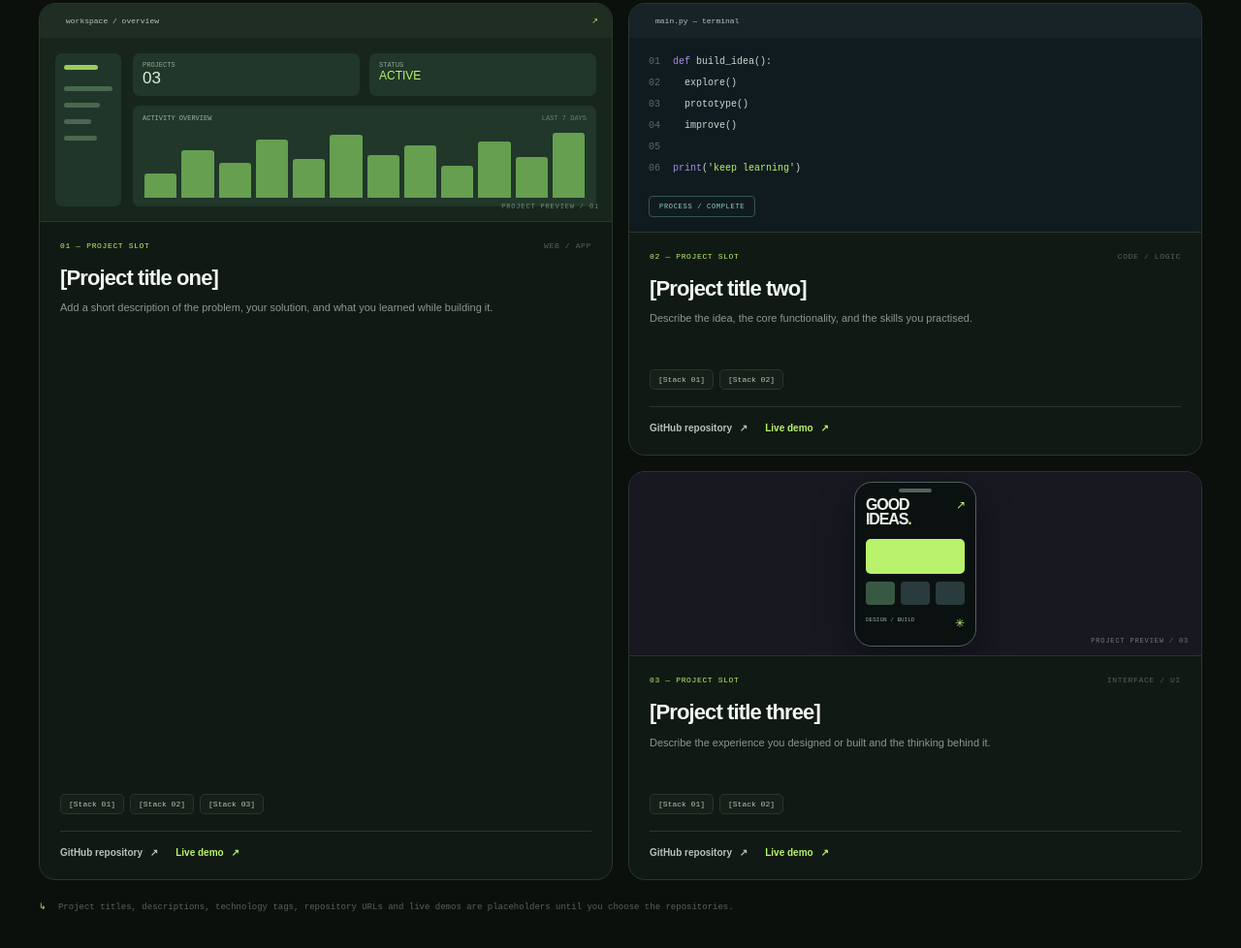
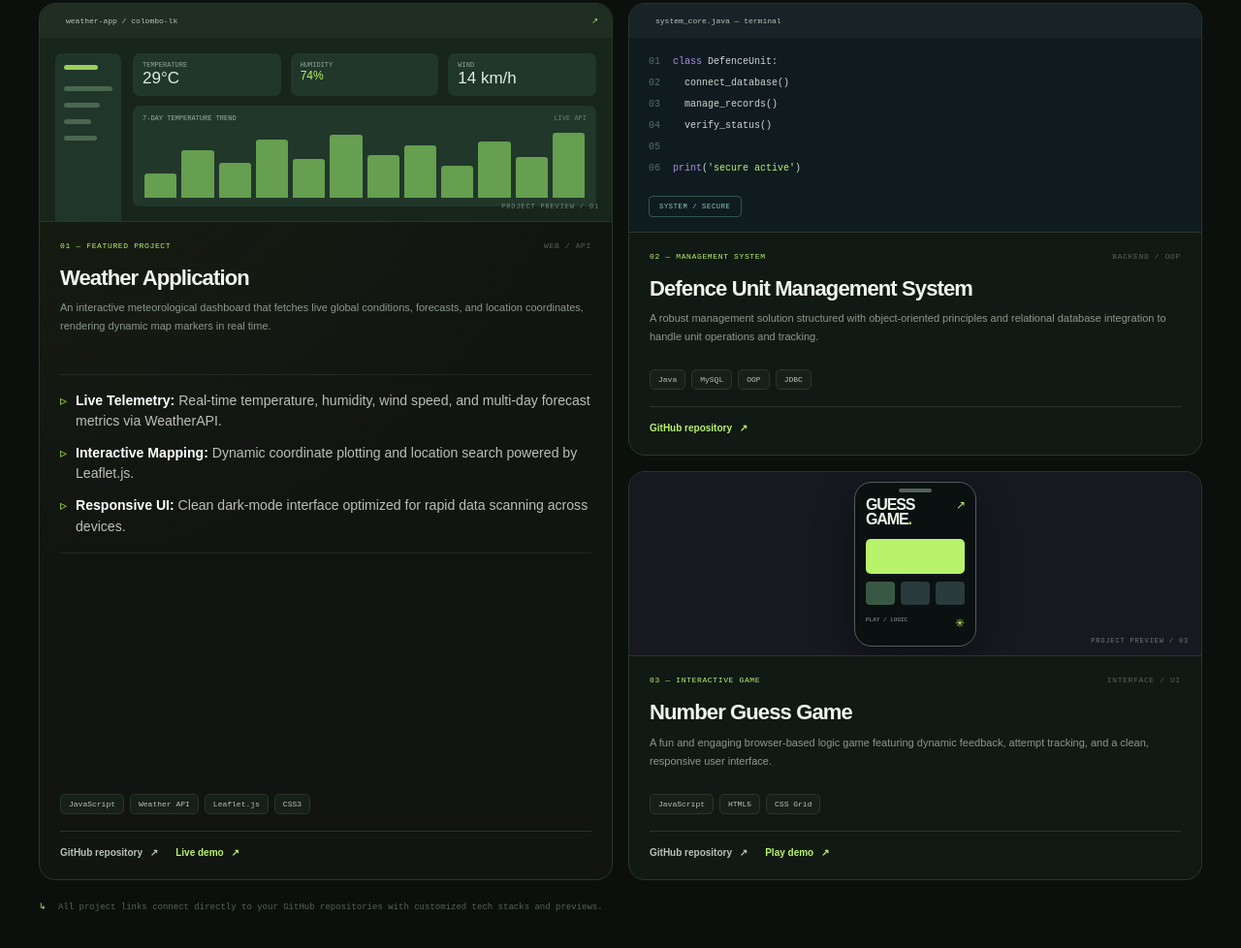
Before and after one commit to Shakya-dspm/Shakya-Pramod-Portfolio, a plain HTML site: page index.html in a window 1280 px wide. Shown: the part 408-1386 px from the top of the page at 97% size. Drawn offline with Linux system fonts and the light colour scheme.

Commit message:
Enhance projects section with new Weather Application details and styling updates

```diff
--- a/assets/css/style.css
+++ b/assets/css/style.css
@@ -296,7 +296,7 @@ h2 {
 
 .preview-stat-row {
   display: grid;
-  grid-template-columns: 1fr 1fr;
+  grid-template-columns: 1fr 1fr 1fr;
   gap: 10px;
 }
 
@@ -617,3 +617,73 @@ h2 {
   color: var(--accent);
   margin-right: 7px;
 }
+
+/* ==========================================================
+   NEW STYLES: Weather Preview Bar & Project Highlights List
+   ========================================================== */
+
+/* Subtle depth and radial glow for the large featured card */
+.project-card-large {
+  background: radial-gradient(circle at top left, rgba(163, 230, 53, 0.06), transparent 55%), var(--card-bg, #111411);
+}
+
+/* Coordinate bar inside the weather dashboard preview */
+.preview-map-bar {
+  display: flex;
+  align-items: center;
+  gap: 8px;
+  margin-top: 10px;
+  padding: 8px 12px;
+  border-radius: 6px;
+  background: rgba(255, 255, 255, 0.03);
+  border: 1px solid rgba(163, 230, 53, 0.15);
+  font-size: 0.7rem;
+  letter-spacing: 0.06em;
+  color: rgba(255, 255, 255, 0.65);
+}
+
+.preview-map-bar .map-pin {
+  width: 7px;
+  height: 7px;
+  border-radius: 50%;
+  background: #a3e635;
+  box-shadow: 0 0 8px #a3e635;
+}
+
+.preview-map-bar .map-badge {
+  margin-left: auto;
+  color: #a3e635;
+  font-weight: 600;
+}
+
+/* Highlights list to fill vertical dead space in tall card layout */
+.project-highlights {
+  list-style: none;
+  padding: 16px 0;
+  margin: 16px 0;
+  border-top: 1px solid rgba(255, 255, 255, 0.08);
+  border-bottom: 1px solid rgba(255, 255, 255, 0.08);
+  display: flex;
+  flex-direction: column;
+  gap: 12px;
+}
+
+.project-highlights li {
+  position: relative;
+  padding-left: 16px;
+  font-size: 0.88rem;
+  line-height: 1.5;
+  color: rgba(255, 255, 255, 0.72);
+}
+
+.project-highlights li::before {
+  content: "▹";
+  position: absolute;
+  left: 0;
+  color: #a3e635;
+}
+
+.project-highlights strong {
+  color: #ffffff;
+  font-weight: 600;
+}
--- a/index.html
+++ b/index.html
@@ -26,104 +26,139 @@
                 </div>
 
                 <div class="project-grid">
+                    <!-- Project 01: Weather Application -->
                     <article class="project-card project-card-large">
-                        <a class="project-preview preview-dashboard" href="https://github.com/Shakya-dspm"
-                            target="_blank" rel="noreferrer" aria-label="Open GitHub profile">
-                            <div class="preview-browser"><span
-                                    class="browser-dots"><i></i><i></i><i></i></span><span>workspace /
-                                    overview</span><span class="preview-window-icon">↗</span></div>
+                        <a class="project-preview preview-dashboard"
+                            href="https://github.com/Shakya-dspm/Weather-Application" target="_blank" rel="noreferrer"
+                            aria-label="Open Weather Application repository">
+                            <div class="preview-browser">
+                                <span class="browser-dots"><i></i><i></i><i></i></span>
+                                <span>weather-app / colombo-lk</span>
+                                <span class="preview-window-icon">↗</span>
+                            </div>
                             <div class="dashboard-preview">
                                 <div class="preview-sidebar"><b></b><i></i><i></i><i></i><i></i></div>
                                 <div class="preview-main">
                                     <div class="preview-stat-row">
-                                        <div><small>PROJECTS</small><strong>03</strong></div>
-                                        <div><small>STATUS</small><strong class="green-word">ACTIVE</strong></div>
+                                        <div><small>TEMPERATURE</small><strong>29°C</strong></div>
+                                        <div><small>HUMIDITY</small><strong class="green-word">74%</strong></div>
+                                        <div><small>WIND</small><strong>14 km/h</strong></div>
                                     </div>
                                     <div class="preview-chart">
-                                        <div class="chart-label">ACTIVITY OVERVIEW <span>LAST 7 DAYS</span></div>
+                                        <div class="chart-label">7-DAY TEMPERATURE TREND <span>LIVE API</span></div>
                                         <div class="chart-bars">
                                             <i></i><i></i><i></i><i></i><i></i><i></i><i></i><i></i><i></i><i></i><i></i><i></i>
                                         </div>
+                                    </div>
+                                    <!-- Added Mini Map / Coordinate Bar -->
+                                    <div class="preview-map-bar">
+                                        <span class="map-pin"></span>
+                                        <span>LAT 6.9271° N, LON 79.8612° E</span>
+                                        <span class="map-badge">LEAFLET MAP</span>
                                     </div>
                                 </div>
                             </div>
                             <span class="preview-caption">PROJECT PREVIEW / 01</span>
                         </a>
+
                         <div class="project-info">
-                            <div class="project-meta"><span>01 — PROJECT SLOT</span><span class="project-type">WEB /
-                                    APP</span></div>
-                            <h3>[Project title one]</h3>
-                            <p>Add a short description of the problem, your solution, and what you learned while
-                                building it.</p>
-                            <div class="project-tags"><span>[Stack 01]</span><span>[Stack 02]</span><span>[Stack
-                                    03]</span></div>
-                            <div class="project-links"><a href="https://github.com/Shakya-dspm" target="_blank"
-                                    rel="noreferrer">GitHub repository <span>↗</span></a><a href="#contact">Live demo
-                                    <span>↗</span></a>
+                            <div class="project-meta"><span>01 — FEATURED PROJECT</span><span class="project-type">WEB /
+                                    API</span></div>
+                            <h3>Weather Application</h3>
+                            <p>An interactive meteorological dashboard that fetches live global conditions, forecasts,
+                                and location coordinates, rendering dynamic map markers in real time.</p>
+
+                            <!-- New Highlights Block to fill vertical dead space -->
+                            <ul class="project-highlights">
+                                <li><strong>Live Telemetry:</strong> Real-time temperature, humidity, wind speed, and
+                                    multi-day forecast metrics via WeatherAPI.</li>
+                                <li><strong>Interactive Mapping:</strong> Dynamic coordinate plotting and location
+                                    search powered by Leaflet.js.</li>
+                                <li><strong>Responsive UI:</strong> Clean dark-mode interface optimized for rapid data
+                                    scanning across devices.</li>
+                            </ul>
+
+                            <div class="project-tags"><span>JavaScript</span><span>Weather
+                                    API</span><span>Leaflet.js</span><span>CSS3</span></div>
+                            <div class="project-links">
+                                <a href="https://github.com/Shakya-dspm/Weather-Application" target="_blank"
+                                    rel="noreferrer">GitHub repository <span>↗</span></a>
+                                <a href="https://github.com/Shakya-dspm/Weather-Application" target="_blank"
+                                    rel="noreferrer">Live demo <span>↗</span></a>
                             </div>
                         </div>
                     </article>
 
+                    <!-- Project 02: Defence Unit Management System -->
                     <article class="project-card">
-                        <a class="project-preview preview-terminal" href="https://github.com/Shakya-dspm"
-                            target="_blank" rel="noreferrer" aria-label="Open GitHub profile">
+                        <a class="project-preview preview-terminal"
+                            href="https://github.com/Shakya-dspm/Defence-Unit-Management-System" target="_blank"
+                            rel="noreferrer" aria-label="Open Defence Unit Management System repository">
                             <div class="terminal-preview-top"><span
-                                    class="browser-dots"><i></i><i></i><i></i></span><span>main.py —
+                                    class="browser-dots"><i></i><i></i><i></i></span><span>system_core.java —
                                     terminal</span></div>
                             <div class="terminal-code">
-                                <span><i>01</i> <b>def</b> build_idea():</span>
-                                <span><i>02</i> &nbsp;&nbsp;explore()</span>
-                                <span><i>03</i> &nbsp;&nbsp;prototype()</span>
-                                <span><i>04</i> &nbsp;&nbsp;improve()</span>
+                                <span><i>01</i> <b>class</b> DefenceUnit:</span>
+                                <span><i>02</i> &nbsp;&nbsp;connect_database()</span>
+                                <span><i>03</i> &nbsp;&nbsp;manage_records()</span>
+                                <span><i>04</i> &nbsp;&nbsp;verify_status()</span>
                                 <span><i>05</i></span>
-                                <span><i>06</i> <b>print</b>(<em>'keep learning'</em>)</span>
+                                <span><i>06</i> <b>print</b>(<em>'secure active'</em>)</span>
                             </div>
-                            <span class="terminal-stamp">PROCESS / COMPLETE</span>
+                            <span class="terminal-stamp">SYSTEM / SECURE</span>
                         </a>
                         <div class="project-info">
-                            <div class="project-meta"><span>02 — PROJECT SLOT</span><span class="project-type">CODE /
-                                    LOGIC</span>
+                            <div class="project-meta"><span>02 — MANAGEMENT SYSTEM</span><span
+                                    class="project-type">BACKEND / OOP</span>
                             </div>
-                            <h3>[Project title two]</h3>
-                            <p>Describe the idea, the core functionality, and the skills you practised.</p>
-                            <div class="project-tags"><span>[Stack 01]</span><span>[Stack 02]</span></div>
-                            <div class="project-links"><a href="https://github.com/Shakya-dspm" target="_blank"
-                                    rel="noreferrer">GitHub repository <span>↗</span></a><a href="#contact">Live demo
-                                    <span>↗</span></a>
+                            <h3>Defence Unit Management System</h3>
+                            <p>A robust management solution structured with object-oriented principles and relational
+                                database integration to handle unit operations and tracking.</p>
+                            <div class="project-tags">
+                                <span>Java</span><span>MySQL</span><span>OOP</span><span>JDBC</span>
+                            </div>
+                            <div class="project-links">
+                                <a href="https://github.com/Shakya-dspm/Defence-Unit-Management-System" target="_blank"
+                                    rel="noreferrer">GitHub repository <span>↗</span></a>
                             </div>
                         </div>
                     </article>
 
+                    <!-- Project 03: Number Guess Game -->
                     <article class="project-card">
-                        <a class="project-preview preview-mobile" href="https://github.com/Shakya-dspm" target="_blank"
-                            rel="noreferrer" aria-label="Open GitHub profile">
+                        <a class="project-preview preview-mobile"
+                            href="https://github.com/Shakya-dspm/Number-Guess-Game" target="_blank" rel="noreferrer"
+                            aria-label="Open Number Guess Game repository">
                             <div class="phone-preview">
                                 <div class="phone-speaker"></div>
-                                <div class="phone-screen-top"><span>GOOD<br>IDEAS<span
+                                <div class="phone-screen-top"><span>GUESS<br>GAME<span
                                             class="accent-text">.</span></span><b>↗</b></div>
                                 <div class="phone-screen-block"></div>
                                 <div class="phone-screen-row"><i></i><i></i><i></i></div>
-                                <div class="phone-screen-bottom"><span>DESIGN / BUILD</span><span>✳</span></div>
+                                <div class="phone-screen-bottom"><span>PLAY / LOGIC</span><span>✳</span></div>
                             </div>
                             <span class="preview-caption">PROJECT PREVIEW / 03</span>
                         </a>
                         <div class="project-info">
-                            <div class="project-meta"><span>03 — PROJECT SLOT</span><span class="project-type">INTERFACE
-                                    / UI</span>
+                            <div class="project-meta"><span>03 — INTERACTIVE GAME</span><span
+                                    class="project-type">INTERFACE / UI</span>
                             </div>
-                            <h3>[Project title three]</h3>
-                            <p>Describe the experience you designed or built and the thinking behind it.</p>
-                            <div class="project-tags"><span>[Stack 01]</span><span>[Stack 02]</span></div>
-                            <div class="project-links"><a href="https://github.com/Shakya-dspm" target="_blank"
-                                    rel="noreferrer">GitHub repository <span>↗</span></a><a href="#contact">Live demo
-                                    <span>↗</span></a>
+                            <h3>Number Guess Game</h3>
+                            <p>A fun and engaging browser-based logic game featuring dynamic feedback, attempt tracking,
+                                and a clean, responsive user interface.</p>
+                            <div class="project-tags"><span>JavaScript</span><span>HTML5</span><span>CSS Grid</span>
+                            </div>
+                            <div class="project-links">
+                                <a href="https://github.com/Shakya-dspm/Number-Guess-Game" target="_blank"
+                                    rel="noreferrer">GitHub repository <span>↗</span></a>
+                                <a href="https://shakya-dspm.github.io/Number-Guess-Game/" target="_blank"
+                                    rel="noreferrer">Play demo <span>↗</span></a>
                             </div>
                         </div>
                     </article>
                 </div>
-                <div class="project-footnote"><span>↳</span> Project titles, descriptions, technology tags, repository
-                    URLs and
-                    live demos are placeholders until you choose the repositories.</div>
+                <div class="project-footnote"><span>↳</span> All project links connect directly to your GitHub
+                    repositories with customized tech stacks and previews.</div>
             </div>
         </section>
     </main>
```
